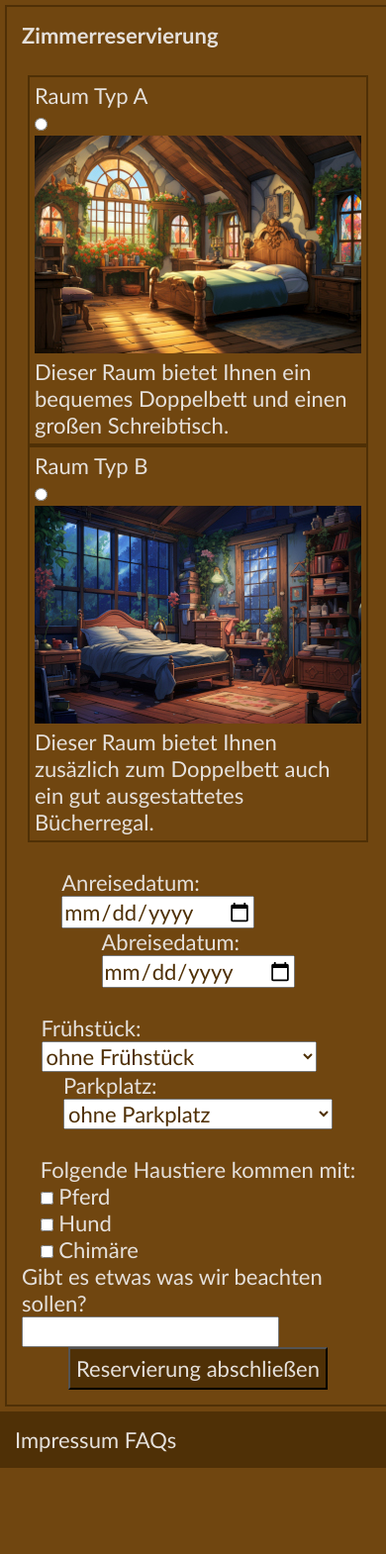
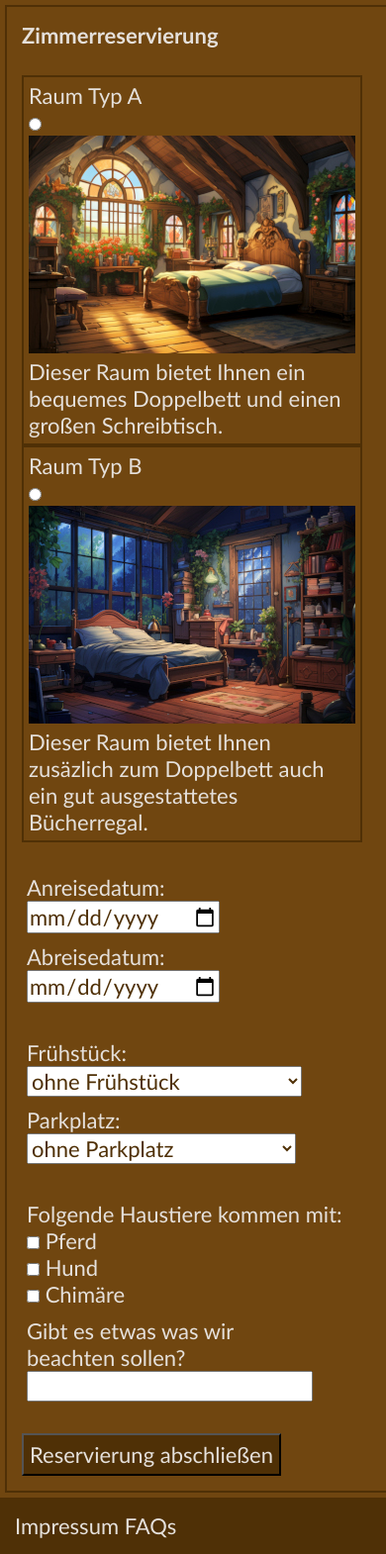
Before and after one commit to if24b239/webtech_s1, a PHP site: page /room_reservation.php in a window 390 px wide. Shown: the part 364-1934 px from the top of the page at 99% size. Before the commit the page ends 1847 px from the top, so only its background shows below. Run offline with PHP 8.4, Linux system fonts and the light colour scheme; the visitor is signed in with stand-in values (Sample User, id 1).

Commit message:
room reservation responsive gemacht

```diff
--- a/To-Dos.txt
+++ b/To-Dos.txt
@@ -25,3 +25,4 @@ NICHT Erledigt - serverseite Passwort validation in der Registrierung wenn leer
 
 ERLEDIGT - session start bei jeder seite oben
 ERLEDIGT- Begrüßung auf jeder Seite oben - Lena
+ERLEDIGT - Room Reservation und Impressum responsive machen - Lena
--- a/room_reservation.php
+++ b/room_reservation.php
@@ -52,12 +52,12 @@ echo '$_SESSION["user_name"]: '.$_SESSION["user_name"].'   $_SESSION["error_rese
             <br>
             <!--Reservierungszeitraum (An- und Abreisedatum, Abreisedatum darf nicht <= Anreisedatum sein)-->
             <div class="row">
-                <div class="halfScreenChild-reservation">
+                <div class="roomReservation_Rooms">
                     <label id="arrival"  for="arrival">Anreisedatum:</label><br>
                     <input type="date" name="arrival" id="arrival" required>
                 </div>
                 <br>
-                <div class="halfScreenChild-reservation">
+                <div class="roomReservation_Rooms">
                     <label id="departure"  for="departure">Abreisedatum:</label><br>
                     <input type="date" name="departure" id="departure" required>
                 </div>
@@ -74,7 +74,7 @@ echo '$_SESSION["user_name"]: '.$_SESSION["user_name"].'   $_SESSION["error_rese
             <br>
             <!--mit oder ohne Frühstück-->
             <div class="row">
-                <div class="halfScreenChild-reservation">
+                <div class="roomReservation_Rooms">
                     <label id="breakfast" for="breakfast">Frühstück:</label><br>
                     <select for="breakfast" id="breakfast" name="breakfast">
                         <option value="without_breakfast">ohne Frühstück</option>
@@ -83,7 +83,7 @@ echo '$_SESSION["user_name"]: '.$_SESSION["user_name"].'   $_SESSION["error_rese
                 </div>
                 <br>
                 <!--mit oder ohne Parkplatz-->
-                <div class="halfScreenChild-reservation">
+                <div class="roomReservation_Rooms">
                     <label id="parking" for="parking">Parkplatz:</label><br>
                     <select for="parking" id="parking" name="parking">
                         <option value="without_parking">ohne Parkplatz</option>
@@ -94,7 +94,7 @@ echo '$_SESSION["user_name"]: '.$_SESSION["user_name"].'   $_SESSION["error_rese
             <br>
             <!--Mitnahme von Haustieren (individuelle Ausgestaltung möglich)-->
             <div class="row">
-                <div class="halfScreenChild-reservation">
+                <div class="roomReservation_Rooms">
                     <p>Folgende Haustiere kommen mit: </p>
                     <input type="checkbox" id="pet1" name="pet1" value="1">
                     <label for="pet1">Pferd</label><br>
@@ -104,16 +104,15 @@ echo '$_SESSION["user_name"]: '.$_SESSION["user_name"].'   $_SESSION["error_rese
                     <label for="pet3">Chimäre</label><br>
                 </div>
 
-                <div class="halfScreenChild-reservation">
+                <div class="roomReservation_Rooms" style="max-width:285px;">
                     <label id="special_requests" for="special_requests">Gibt es etwas was wir beachten sollen?</label><br>
-                    <input type="text" name="special_requests" id="special_requests">
+                    <input type="text" name="special_requests" id="special_requests" style="min-width:285px;">
                 </div>
-
-                <br>
-            <div>
-
-
+            </div>
+          <br>
+           <div class="row">
                 <button type="submit">Reservierung abschließen</button>
+            </div>
         </form>
 
     </section>
--- a/styles.css
+++ b/styles.css
@@ -447,7 +447,7 @@ p.main{
     display: flex;
     flex-wrap: wrap;
     width: 100%;
-    justify-content: space-around;
+    justify-content: space-between;
 }
 .flex {
     display: flex;
```
